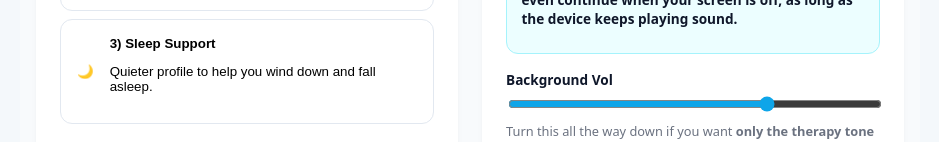
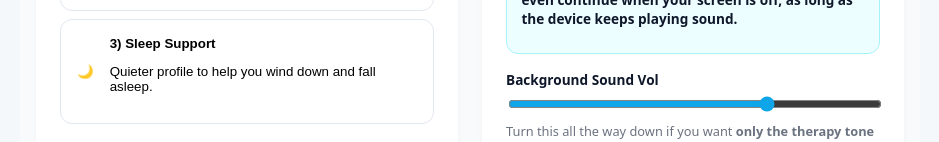
Before and after one commit to danyaffa/CalmTinnitus, a Next.js app: page /therapy in a window 1280 px wide. Shown: the part 917-1059 px from the top of the page, without its empty margins (170-1109 px from the left). Built offline with nearby package versions, Linux system fonts and the light colour scheme; no server answers.

Commit message:
Update page.tsx

```diff
--- a/app/therapy/page.tsx
+++ b/app/therapy/page.tsx
@@ -822,7 +822,7 @@ export default function TherapyPage() {
 
           <div className="nq-mixer">
             <div className="nq-slider-group">
-              <label>Background Vol</label>
+              <label>Background Sound Vol</label>
               <input
                 type="range"
                 min="0"
```
